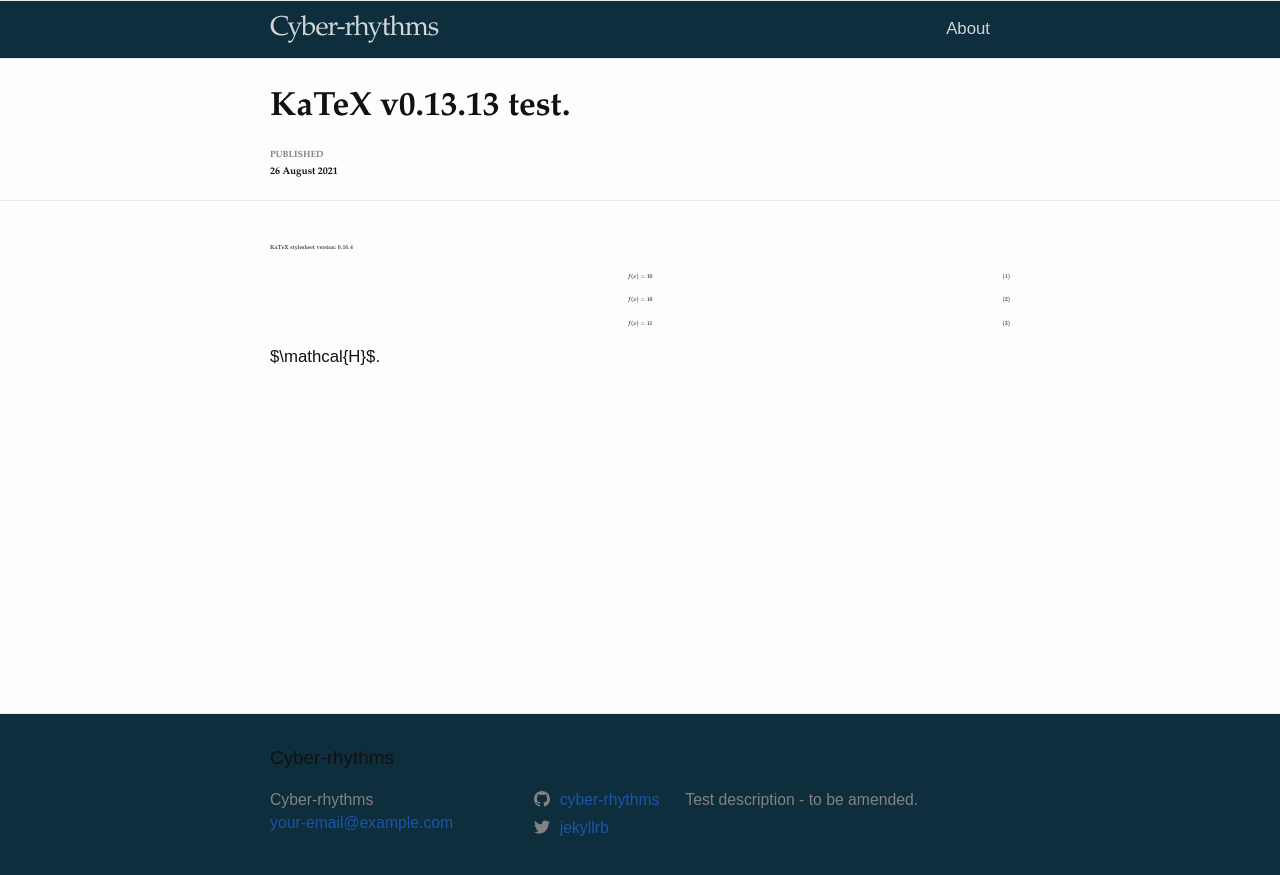
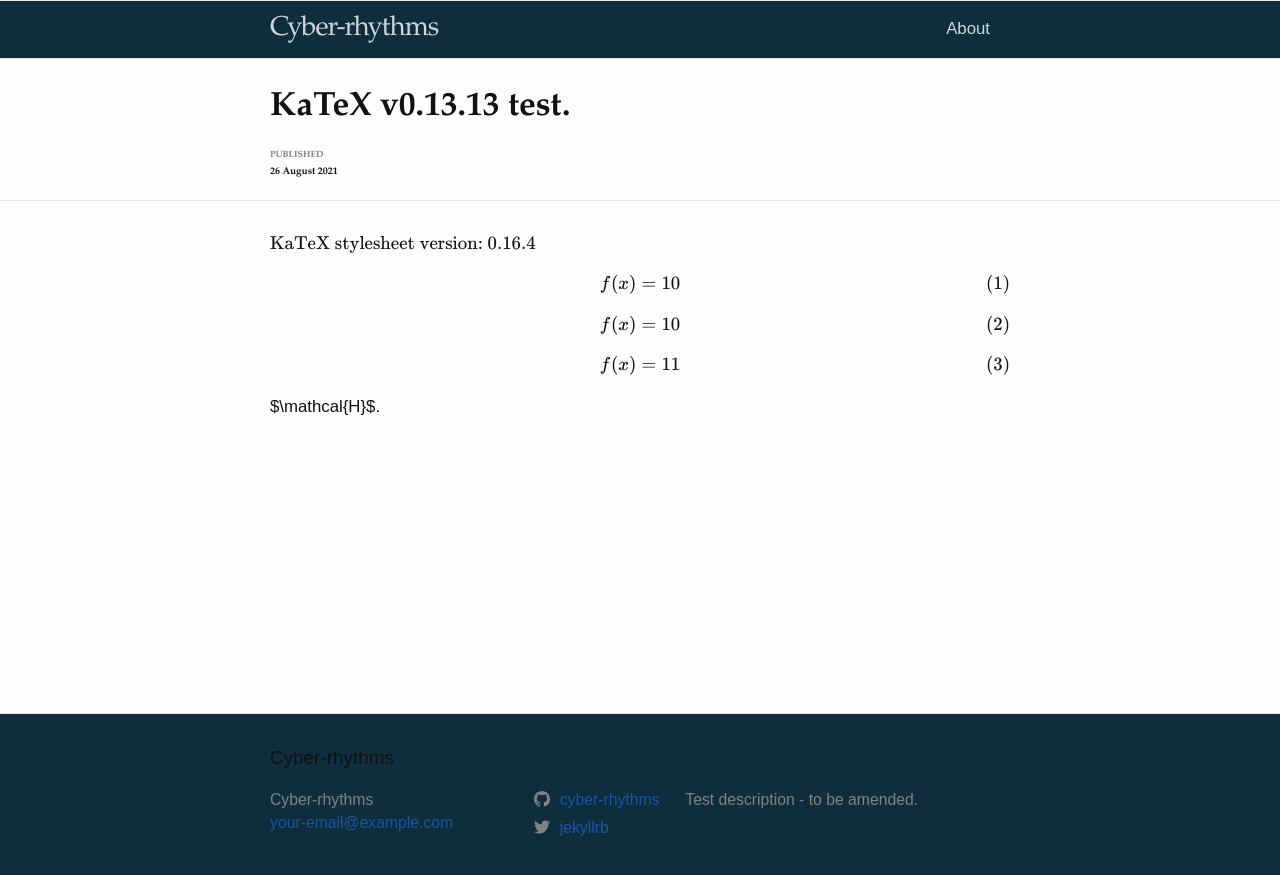
Before and after one commit to cyber-rhythms/cyber-rhythms.github.io, a Jekyll site: the page built from _posts/2021-08-26-katextest.md, in a window 1280 px wide. Shown: the top 875 px of the page. Built offline with Jekyll 4.4.1, drawn with Linux system fonts in a browser that asks for light colours; nearby versions of some CDN libraries; some web fonts are replaced.

Commit message:
katex font override test passed.

```diff
--- a/_sass/minima/_base.scss
+++ b/_sass/minima/_base.scss
@@ -315,5 +315,5 @@ table {
 
 // NB: KaTeX font size override.
 .katex {
-  font-size: 0.35em !important; // font-size: 1.21em !important; // font-size: 1.12em !important;
+  font-size: 1.12em !important; // font-size: 1.21em !important;
 }
```
